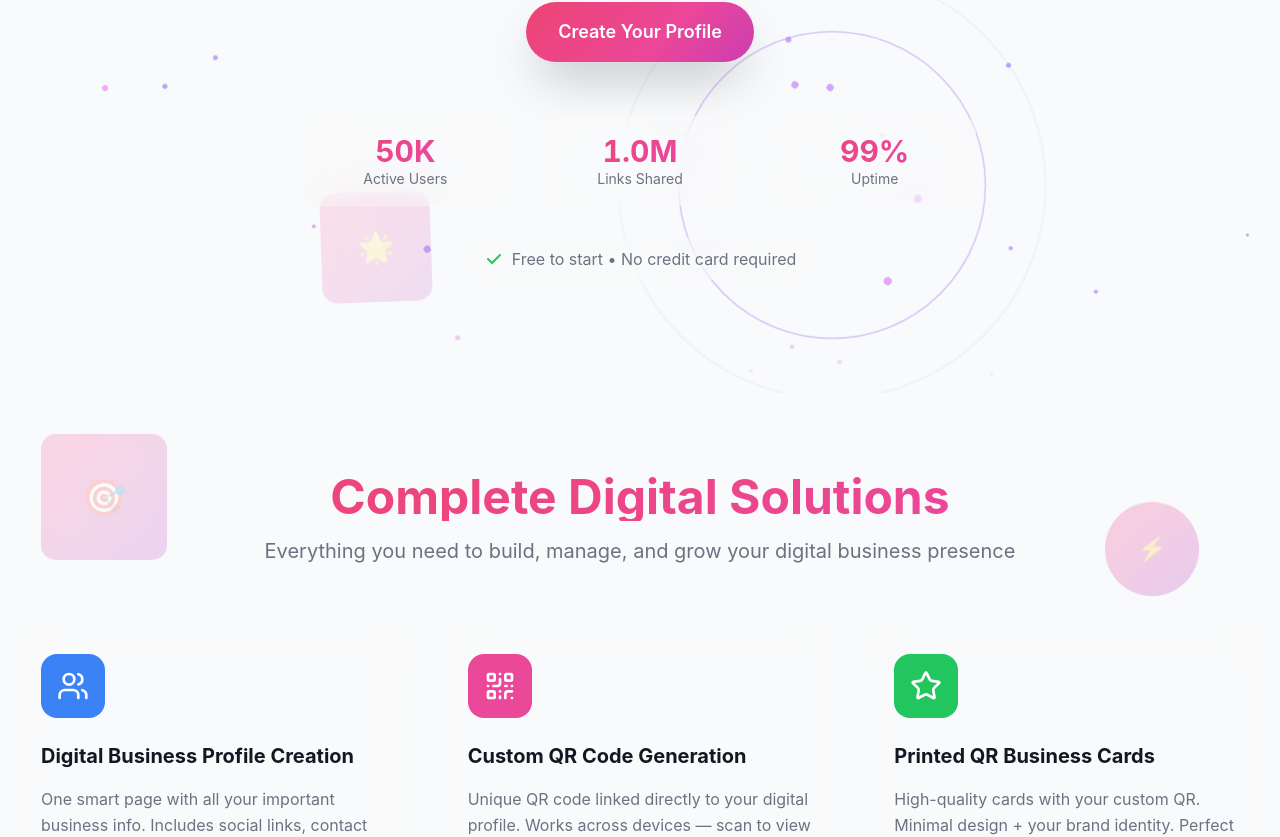
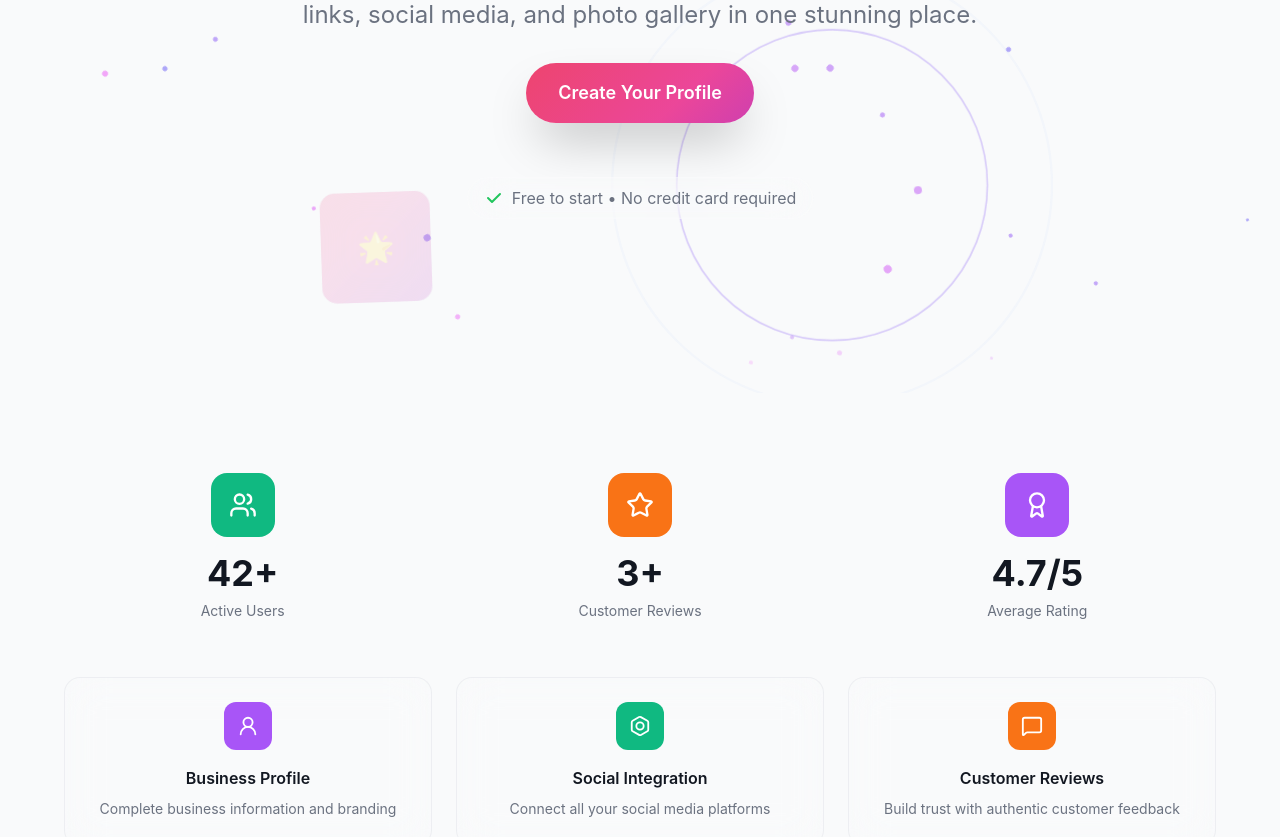
Before and after one commit to myselfpoulomi/Viioom, a React (Vite) app in the folder client/: page / in a window 1280 px wide. Shown: the part 407-1244 px from the top of the page. Built offline with nearby package versions, Linux system fonts and the light colour scheme.

Commit message:
Remove live stats from HeroSection and integrate StatsAndFeaturesSection into Home page for improved layout and feature presentation.

```diff
--- a/client/src/components/HeroSection .jsx
+++ b/client/src/components/HeroSection .jsx
@@ -120,32 +120,6 @@ const HeroSection = () => {
           </Link>
         </div>
 
-        {/* Live Stats */}
-        <div className="scroll-reveal grid grid-cols-3 gap-8 max-w-2xl mx-auto mb-8">
-          <div className="glassmorphism p-4 rounded-2xl">
-            <Counter
-              target={50000}
-              className="text-3xl font-bold animated-gradient bg-clip-text text-transparent"
-            />
-            <div className="text-sm text-muted-foreground">Active Users</div>
-          </div>
-          <div className="glassmorphism p-4 rounded-2xl">
-            <Counter
-              target={1000000}
-              className="text-3xl font-bold animated-gradient bg-clip-text text-transparent"
-            />
-            <div className="text-sm text-muted-foreground">Links Shared</div>
-          </div>
-          <div className="glassmorphism p-4 rounded-2xl">
-            <Counter
-              target={99}
-              suffix="%"
-              className="text-3xl font-bold animated-gradient bg-clip-text text-transparent"
-            />
-            <div className="text-sm text-muted-foreground">Uptime</div>
-          </div>
-        </div>
-
         <div className="scroll-reveal">
           <div className="inline-flex items-center space-x-2 text-muted-foreground glassmorphism px-4 py-2 rounded-full">
             <svg
--- /dev/null
+++ b/client/src/components/StatsAndFeaturesSection.jsx
@@ -0,0 +1,68 @@
+import React from 'react';
+import { Users, Star, Award, User2, Bolt, MessageSquare } from 'lucide-react';
+
+const Stat = ({ icon: Icon, value, label, bg }) => (
+  <div className="flex flex-col items-center text-center">
+    <div className={`w-16 h-16 rounded-2xl flex items-center justify-center mb-4 ${bg}`}>
+      <Icon className="text-white" size={28} />
+    </div>
+    <div className="text-4xl font-bold text-foreground mb-2">{value}</div>
+    <div className="text-muted-foreground text-sm">{label}</div>
+  </div>
+);
+
+const FeatureCard = ({ icon: Icon, title, description, bg }) => (
+  <div className="glassmorphism rounded-2xl p-6 text-center border border-border/60">
+    <div className={`w-12 h-12 rounded-xl flex items-center justify-center mx-auto mb-4 ${bg}`}>
+      <Icon className="text-white" size={22} />
+    </div>
+    <h4 className="text-foreground font-semibold mb-2">{title}</h4>
+    <p className="text-muted-foreground text-sm leading-relaxed">{description}</p>
+  </div>
+);
+
+const StatsAndFeaturesSection = () => {
+  return (
+    <section className="py-20 px-4 sm:px-6 lg:px-8 relative overflow-hidden">
+      <div className="max-w-6xl mx-auto">
+        {/* Top Stats */}
+        <div className="grid grid-cols-1 md:grid-cols-3 gap-10 mb-14">
+          <Stat icon={Users} value={"42+"} label="Active Users" bg="bg-emerald-500" />
+          <Stat icon={Star} value={"3+"} label="Customer Reviews" bg="bg-orange-500" />
+          <Stat icon={Award} value={"4.7/5"} label="Average Rating" bg="bg-purple-500" />
+        </div>
+
+        {/* Features */}
+        <div className="grid grid-cols-1 md:grid-cols-3 gap-6 mb-10">
+          <FeatureCard
+            icon={User2}
+            title="Business Profile"
+            description="Complete business information and branding"
+            bg="bg-purple-500"
+          />
+          <FeatureCard
+            icon={Bolt}
+            title="Social Integration"
+            description="Connect all your social media platforms"
+            bg="bg-emerald-500"
+          />
+          <FeatureCard
+            icon={MessageSquare}
+            title="Customer Reviews"
+            description="Build trust with authentic customer feedback"
+            bg="bg-orange-500"
+          />
+        </div>
+
+        <div className="text-center">
+          <a href="/create-profile" className="inline-flex items-center gap-2 magnetic-btn animated-gradient text-primary-foreground px-6 py-3 rounded-full font-semibold">
+            <span>⚡</span>
+            <span>Transform Your Business Presence</span>
+          </a>
+        </div>
+      </div>
+    </section>
+  );
+};
+
+export default StatsAndFeaturesSection;
--- a/client/src/pages/Home.jsx
+++ b/client/src/pages/Home.jsx
@@ -2,6 +2,7 @@ import Navbar from "../components/Navbar";
 import HeroSection from "../components/HeroSection .jsx";
 import WelcomeSection from "../components/WelcomeSection";
 import CompleteDigitalSolutionsSection from "../components/CompleteDigitalSolutionsSection";
+import StatsAndFeaturesSection from "../components/StatsAndFeaturesSection";
 import Footer from "../components/Footer";
 
 const Home = () => {
@@ -9,7 +10,9 @@ const Home = () => {
     <div className="min-h-screen bg-background overflow-x-hidden">
       <Navbar />
       <HeroSection />
+      <StatsAndFeaturesSection />
       <CompleteDigitalSolutionsSection />
+
       <WelcomeSection />
       <Footer />
     </div>
```
